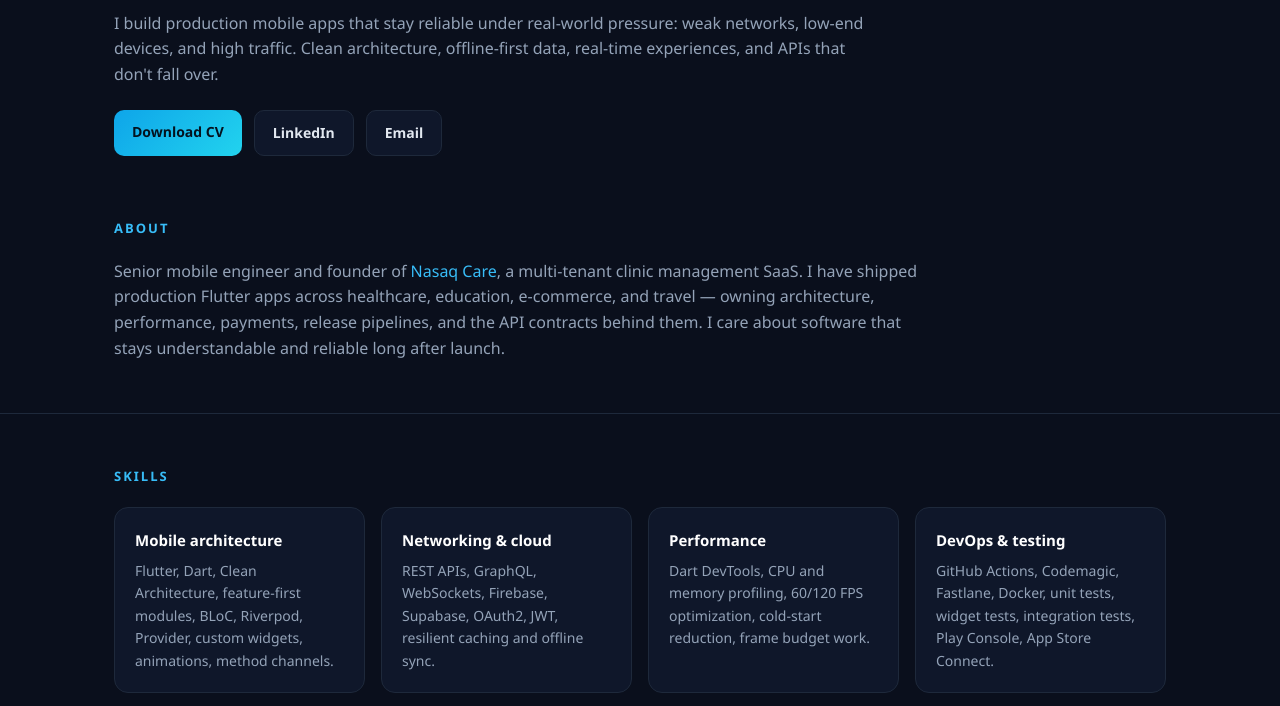
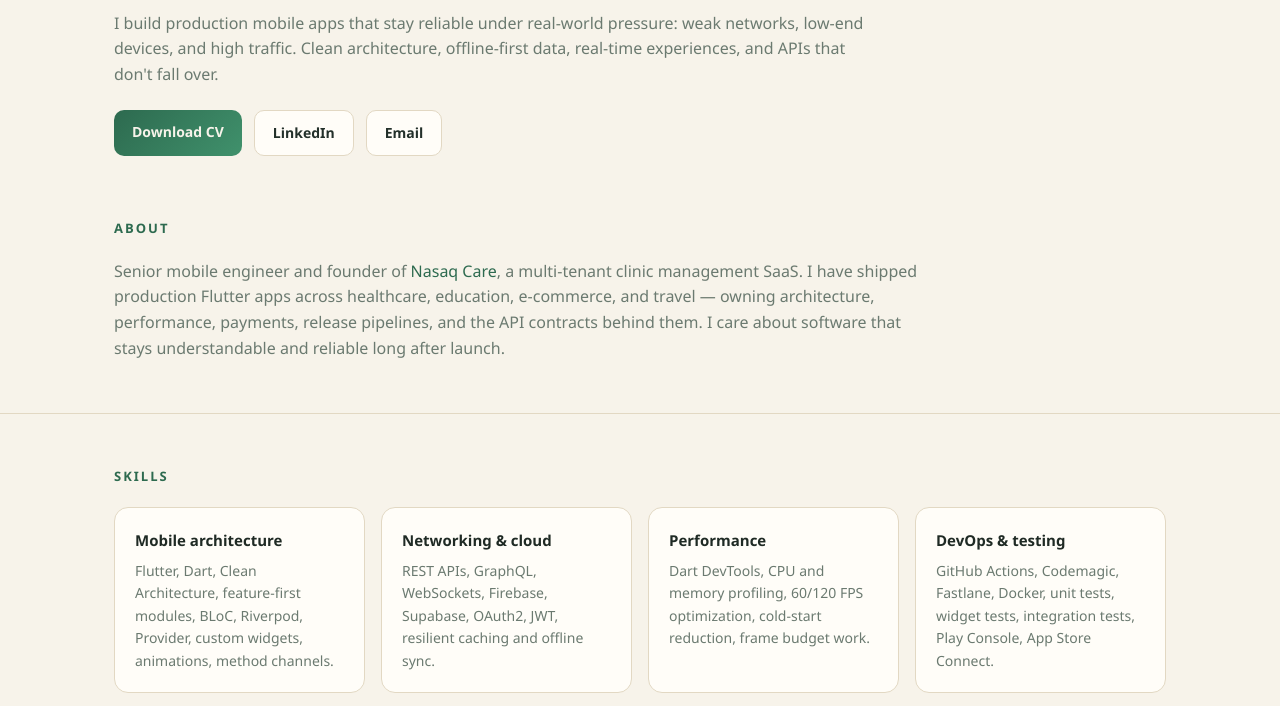
Before and after one commit to ahmedsamir10090/ahmedsamir10090.github.io, a plain HTML site: page index.html in a window 1280 px wide. Shown: the part 467-1173 px from the top of the page. Drawn offline with Linux system fonts and the light colour scheme.

Commit message:
Switch portfolio theme to natural colors

```diff
--- a/index.html
+++ b/index.html
@@ -7,14 +7,14 @@
 <meta name="description" content="Ahmed Samir — Senior Mobile Application Engineer building production Flutter apps: clean architecture, offline-first data, real-time experiences, and reliable APIs.">
 <style>
   :root {
-    --bg: #0a0f1c;
-    --card: #0f172a;
-    --card-2: #111c33;
-    --border: #1e293b;
-    --text: #e2e8f0;
-    --muted: #94a3b8;
-    --accent: #38bdf8;
-    --accent-2: #22d3ee;
+    --bg: #f7f3ea;
+    --card: #fffdf8;
+    --card-2: #efe7d6;
+    --border: #e2d8c3;
+    --text: #23302a;
+    --muted: #6b7a70;
+    --accent: #2d6a4f;
+    --accent-2: #bc6c25;
     --max: 1100px;
   }
   * { margin: 0; padding: 0; box-sizing: border-box; }
@@ -32,7 +32,7 @@
 
   nav {
     position: sticky; top: 0; z-index: 50;
-    background: rgba(10, 15, 28, 0.85);
+    background: rgba(247, 243, 234, 0.92);
     backdrop-filter: blur(12px);
     border-bottom: 1px solid var(--border);
   }
@@ -40,11 +40,11 @@
     display: flex; align-items: center; justify-content: space-between;
     height: 64px;
   }
-  .brand { font-weight: 800; letter-spacing: 0.2px; color: #fff; }
+  .brand { font-weight: 800; letter-spacing: 0.2px; color: #1f2a24; }
   .brand span { color: var(--accent); }
   .nav-links { display: flex; gap: 22px; font-size: 14px; }
   .nav-links a { color: var(--muted); }
-  .nav-links a:hover { color: #fff; text-decoration: none; }
+  .nav-links a:hover { color: #1f2a24; text-decoration: none; }
   @media (max-width: 720px) { .nav-links { display: none; } }
 
   .hero { padding: 34px 0 10px; }
@@ -53,7 +53,7 @@
     display: block;
   }
   .hero-body { padding: 28px 0 0; }
-  .hero h1 { font-size: 34px; line-height: 1.2; font-weight: 800; color: #fff; }
+  .hero h1 { font-size: 34px; line-height: 1.2; font-weight: 800; color: #1f2a24; }
   .hero .subtitle { color: var(--accent); font-weight: 600; margin-top: 6px; }
   .hero p.lead { color: var(--muted); margin-top: 14px; max-width: 760px; }
   .actions { display: flex; flex-wrap: wrap; gap: 12px; margin-top: 22px; }
@@ -62,10 +62,10 @@
     font-size: 14px; font-weight: 600; border: 1px solid var(--border);
     color: var(--text); background: var(--card);
   }
-  .btn:hover { text-decoration: none; border-color: #334155; }
+  .btn:hover { text-decoration: none; border-color: #cbbfa6; }
   .btn.primary {
-    background: linear-gradient(135deg, #0ea5e9, #22d3ee);
-    color: #04121f; border: none;
+    background: linear-gradient(135deg, #2d6a4f, #40916c);
+    color: #f7f3ea; border: none;
   }
   .btn.primary:hover { filter: brightness(1.08); }
 
@@ -83,16 +83,16 @@
     background: var(--card); border: 1px solid var(--border);
     border-radius: 14px; padding: 20px;
   }
-  .card h3 { font-size: 16px; color: #fff; margin-bottom: 6px; }
+  .card h3 { font-size: 16px; color: #1f2a24; margin-bottom: 6px; }
   .card p { color: var(--muted); font-size: 14px; }
   .card .label { font-size: 12px; color: var(--accent); font-weight: 700; text-transform: uppercase; letter-spacing: 1px; }
 
-  .skill-group h3 { color: #fff; font-size: 15px; margin-bottom: 8px; }
+  .skill-group h3 { color: #1f2a24; font-size: 15px; margin-bottom: 8px; }
   .skill-group p { color: var(--muted); font-size: 14px; }
 
   .job { display: grid; grid-template-columns: 1fr auto; gap: 6px 16px; padding: 16px 0; border-bottom: 1px solid var(--border); }
   .job:last-child { border-bottom: none; }
-  .job h3 { font-size: 16px; color: #fff; }
+  .job h3 { font-size: 16px; color: #1f2a24; }
   .job .company { color: var(--accent); font-size: 14px; font-weight: 600; }
   .job .date { color: var(--muted); font-size: 13px; white-space: nowrap; }
   .job p { grid-column: 1 / -1; color: var(--muted); font-size: 14px; }
@@ -100,10 +100,10 @@
   .project { overflow: hidden; padding: 0; }
   .project img { width: 100%; height: 190px; object-fit: cover; display: block; border-bottom: 1px solid var(--border); }
   .project .body { padding: 18px; }
-  .project h3 { color: #fff; font-size: 17px; margin-bottom: 6px; }
+  .project h3 { color: #1f2a24; font-size: 17px; margin-bottom: 6px; }
   .project p { color: var(--muted); font-size: 14px; }
   .tags { display: flex; flex-wrap: wrap; gap: 6px; margin-top: 12px; }
-  .tag { font-size: 11px; color: #cbd5e1; background: var(--card-2); border: 1px solid var(--border); padding: 3px 8px; border-radius: 999px; }
+  .tag { font-size: 11px; color: #3a4a40; background: var(--card-2); border: 1px solid var(--border); padding: 3px 8px; border-radius: 999px; }
   .project .links { margin-top: 14px; font-size: 14px; font-weight: 600; display: flex; gap: 14px; }
 
   .contact-actions { display: flex; flex-wrap: wrap; gap: 12px; margin-top: 18px; }
```
Also changed, not shown: assets/banner.png.
